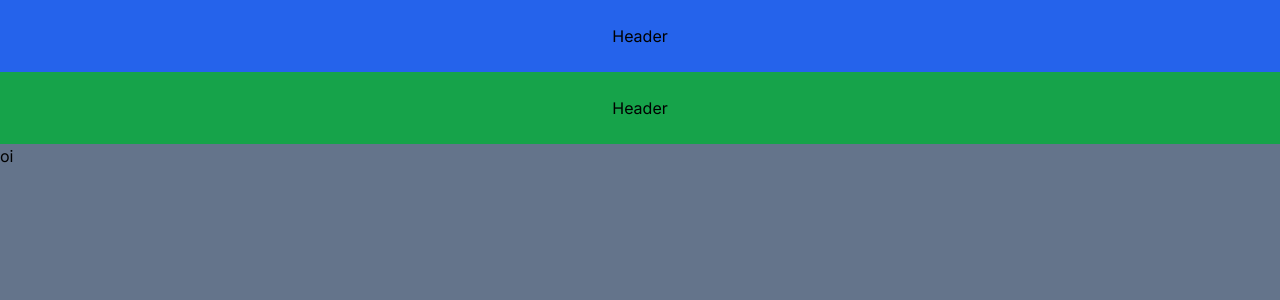
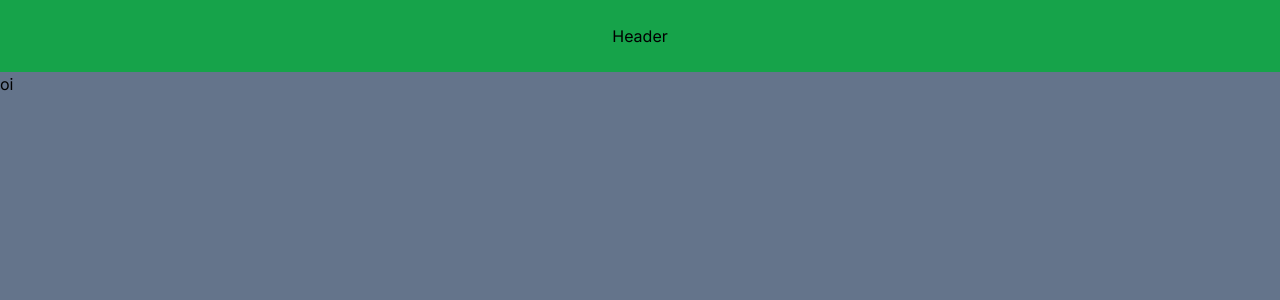
Before and after one commit to yraffic02/next_real_time_socket.io, a Next.js app: page /messages in a window 1280 px wide. Shown: the top 300 px of the page. Built offline with nearby package versions, Linux system fonts and the light colour scheme.

Commit message:
fix: correção de layout realizada

```diff
--- a/src/app/(message)/layout.tsx
+++ /dev/null
@@ -1,10 +0,0 @@
-import { HeaderMessage } from "./messages/components/Header";
-
-export default function MessageLayout ({children}: {children: React.ReactNode}){
-  return(
-    <>
-      <HeaderMessage/>
-      {children}
-    </>
-  )
-}
--- /dev/null
+++ b/src/app/(message)/messages/layout.tsx
@@ -0,0 +1,16 @@
+import type { Metadata } from 'next'
+import { HeaderMessage } from "./components/Header";
+
+export const metadata: Metadata = {
+  title: 'Mensagens recebidas',
+  description: 'Page para olhar mensagens recebidas',
+}
+
+export default function MessagesLayout({children}: {children: React.ReactNode}){
+  return(
+    <section>
+      <HeaderMessage/>
+      {children}
+    </section>
+  )
+}
--- a/src/app/components/Header/index.tsx
+++ b/src/app/components/Header/index.tsx
@@ -1,7 +1,7 @@
-export const HeaderMenu = () => {
+export const HeaderHome = () => {
   return (
-    <div className="flex items-center justify-center p-6 bg-blue-600">
+    <header className="flex items-center justify-center p-6 bg-blue-600">
       <h1>Header</h1>
-    </div>
+    </header>
   );
 };
--- a/src/app/layout.tsx
+++ b/src/app/layout.tsx
@@ -1,6 +1,5 @@
 import type { Metadata } from 'next'
 import { Inter } from 'next/font/google'
-import { HeaderMenu } from './components/Header'
 import './globals.css'
 
 const inter = Inter({ subsets: ['latin'] })
@@ -18,7 +17,6 @@ export default function RootLayout({
   return (
     <html lang="pt-BR">
       <body className={inter.className}>
-        <HeaderMenu />
         {children}
         </body>
     </html>
--- a/src/app/page.tsx
+++ b/src/app/page.tsx
@@ -1,12 +1,16 @@
 import { Form } from "./components/Form";
+import { HeaderHome } from "./components/Header";
 
 
 
 export default function Home() {
 
   return (
+    <>
+    <HeaderHome />
     <main className="h-screen flex items-center justify-center">
       <Form />
     </main>
+    </>
   );
 }
```
